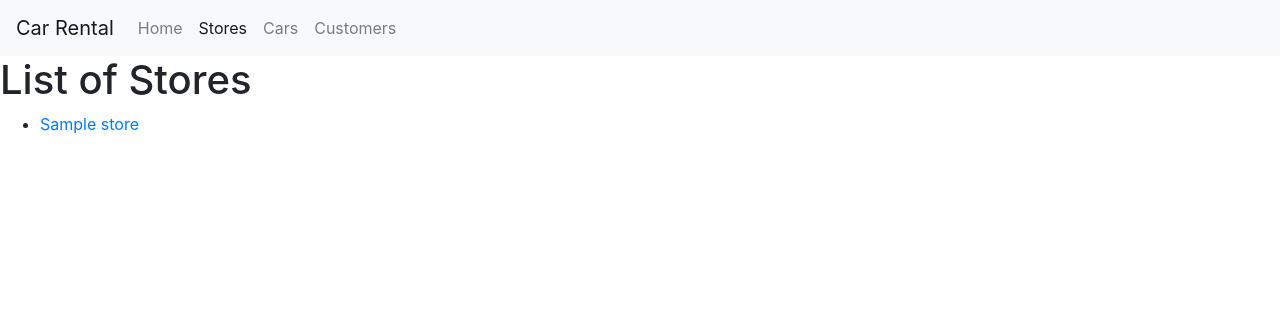
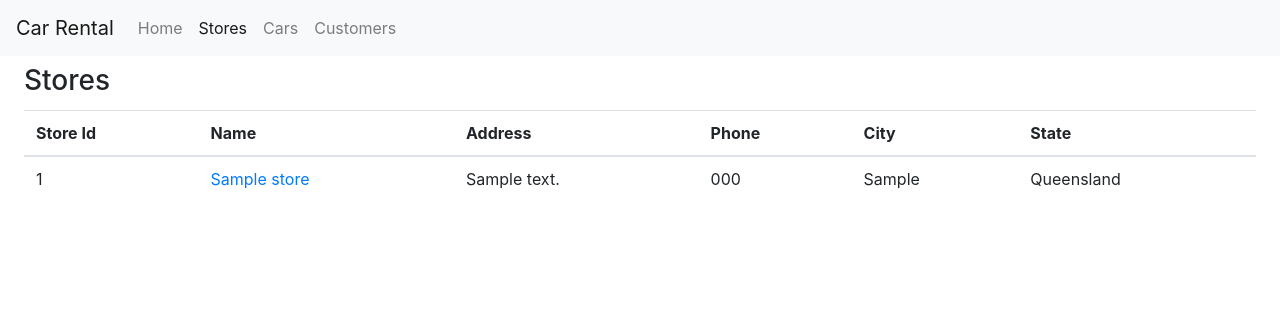
Before and after one commit to thomasvogelaar/IFB299, a Django app: page /stores in a window 1280 px wide. Shown: the top 316 px of the page. Run offline with Django 3.2, Linux system fonts and the light colour scheme; a user stored in the database is signed in; tables that the repository leaves empty hold one stand-in row (values such as "Sample post"); some libraries are stand-ins or nearby versions.

Commit message:
Store list, URL typo.

```diff
--- a/carrental/templates/core/store_details.html
+++ b/carrental/templates/core/store_details.html
@@ -37,7 +37,7 @@
                         <tr>
                             <td>{{ transaction.id }}</td>
                             <td><a href="/customers/{{ transaction.customer.id }}">{{ transaction.customer.name }}</a></td>
-                            <td><a href="/customers/ {{transaction.car.id }}">{{ transaction.car|stringformat:"s" }}</a></td>
+                            <td><a href="/customers/{{ transaction.car.id }}">{{ transaction.car|stringformat:"s" }}</a></td>
                             <td>{{ transaction.time }}</td>
                             <td>{{ transaction.get_type_display }}</td>
                         </tr>
--- a/carrental/templates/core/store_list.html
+++ b/carrental/templates/core/store_list.html
@@ -2,13 +2,34 @@
 {% block nav-stores %}<a class="nav-link active" href="/stores">Stores</a>{% endblock %}
 
 {% block content %}
+<h3 class="pl-4 pt-2">Stores</h3>
     {% if store_list %}
-        <h1>List of Stores</h1>
-        <ul>
-        {% for store in store_list %}
-            <li><a href="{% url 'core:storedetails' store.id %}">{{ store.name }}</a></li>
-        {% endfor %}
-        </ul>
+        <div class="table-responsive pl-4 pr-4 pt-1">
+            <table class="table">
+                <thead>
+                    <tr>
+                        <th>Store Id</th>
+                        <th>Name</th>
+                        <th>Address</th>
+                        <th>Phone</th>
+                        <th>City</th>
+                        <th>State</th>
+                    </tr>
+                </thead>
+                <tbody>
+                {% for store in store_list %}
+                    <tr>
+                        <td>{{ store.id }}</td>
+                        <td><a href="stores/{{ store.id }}">{{ store.name }}</a></td>
+                        <td>{{ store.address }}</td>
+                        <td>{{ store.phone }}</td>
+                        <td>{{ store.city }}</td>
+                        <td>{{ store.get_state_display }}</td>
+                    </tr>
+                {% endfor %}
+                </tbody>
+            </table>
+        </div>
     {% else %}
         <p>No stores are available.</p>
     {% endif %}
```
